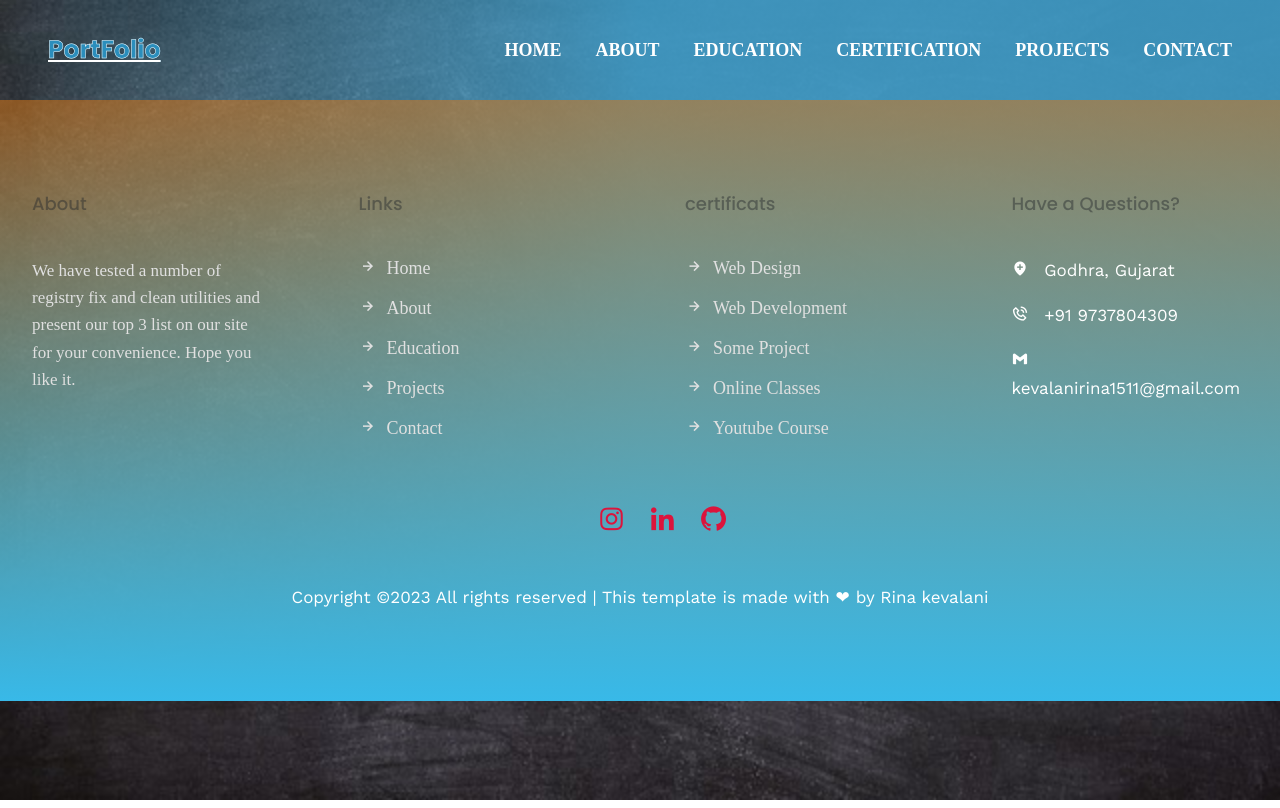
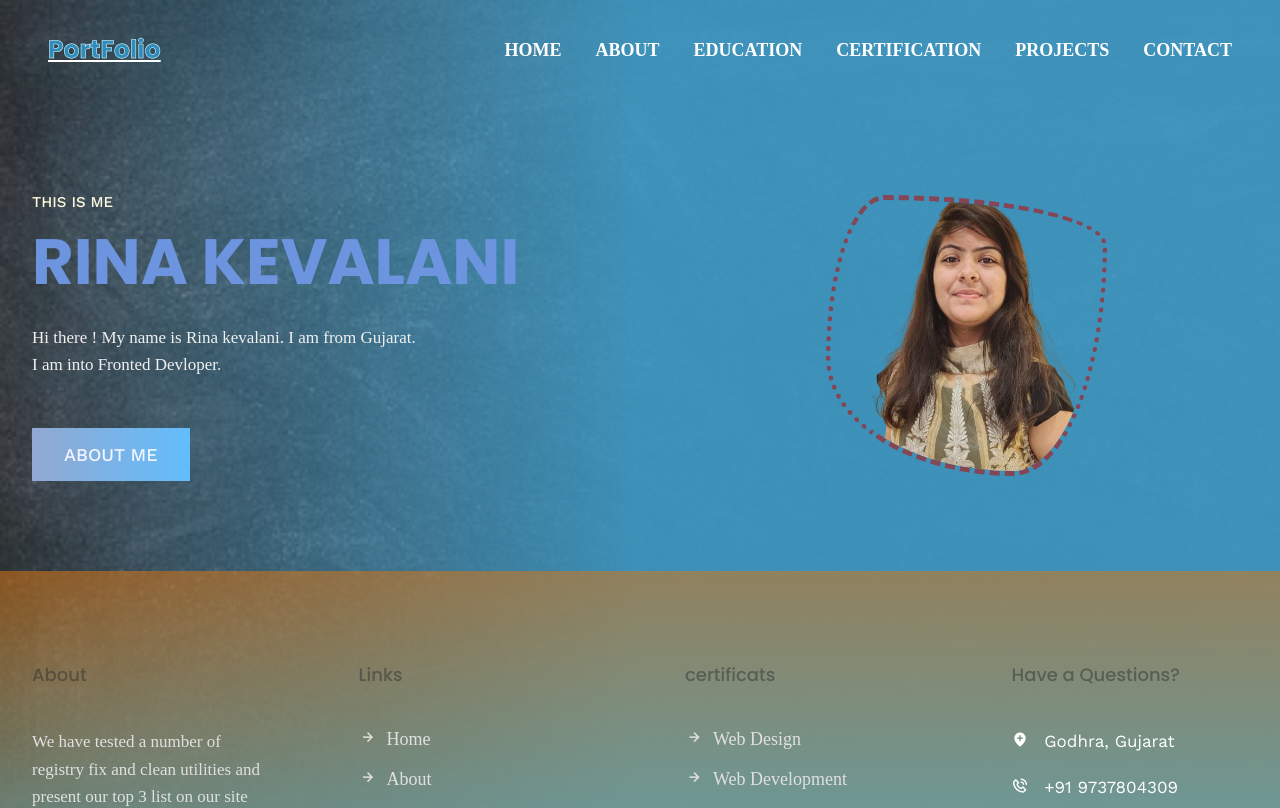
Before and after one commit to Rina15Kevalani/Rk_PortFolio, an Angular app: page / in a window 1280 px wide. Shown: the top 808 px of the page. Built offline with nearby package versions, Linux system fonts and the light colour scheme.

Commit message:
Update app.component.html

```diff
--- a/src/app/app.component.html
+++ b/src/app/app.component.html
@@ -1,4 +1,5 @@
 <app-header></app-header>
+<app-home></app-home>
 <div>
   <router-outlet></router-outlet>
 </div>
```
